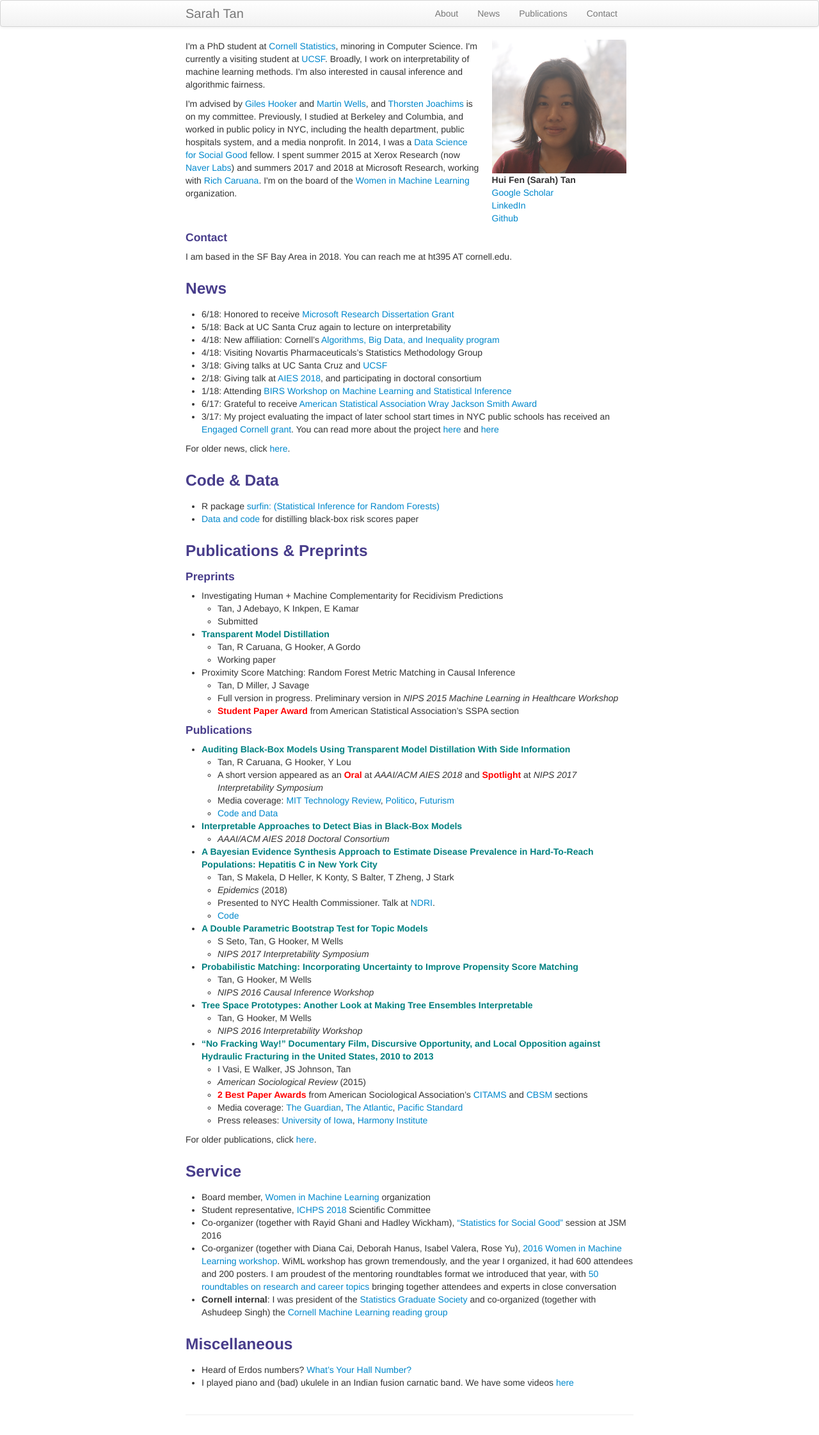
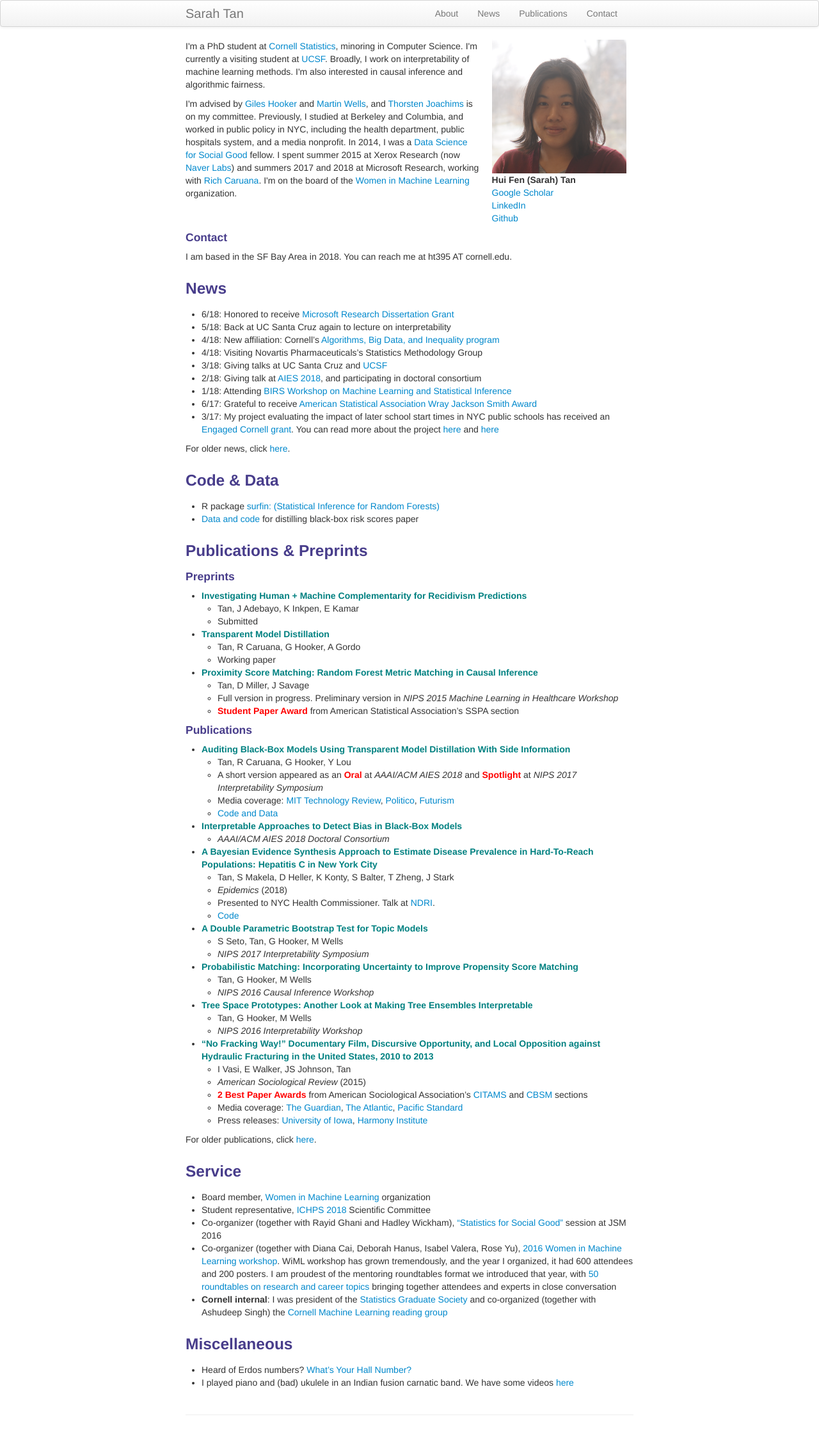
Before and after one commit to shftan/shftan.github.io, a Jekyll site: the page built from index.md, in a window 1280 px wide. Shown: the whole page at 64% size. Built offline with Jekyll 4.4.1, drawn with Linux system fonts in a browser that asks for light colours.

Commit message:
Update kbroman.css

```diff
--- a/assets/themes/twitter/css/kbroman.css
+++ b/assets/themes/twitter/css/kbroman.css
@@ -61,7 +61,7 @@ h1, h2, h3, h4 {
     color: darkslateblue;
 }
 
-#paper span {
+span.paper {
     color: teal;
     font-weight: bold;
 }
```
